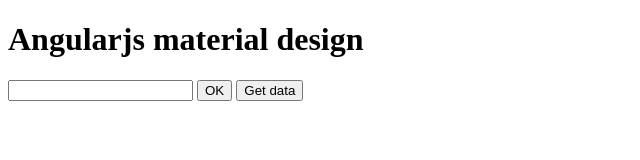
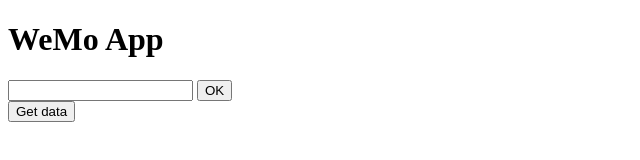
Before and after one commit to lamigue/responsiveApp, a website: page views/index.html in a window 1280 px wide. Shown: the whole page, without its empty margins (0-640 px from the left). Drawn offline with Linux system fonts and the light colour scheme.

```diff
--- a/public/html/signIn.html
+++ b/public/html/signIn.html
@@ -1,7 +1,6 @@
-<div class="starter-template">
-  <h1>Angularjs material design</h1>
-</div>
+<h1>WeMo App</h1>
 
+<div>
 <input type="text" ng-model="ctrl.email" />
 <input type="button" ng-click="ctrl.getUserId()" value="OK" />
 <span>{{ctrl.user}}</span>
@@ -9,3 +8,4 @@
 
 <input type="Button" ng-click="ctrl.getUserData()" value="Get data"/>
 <span>{{ctrl.spanData}}</span>
+</div>
```
Also changed, not shown: 2 other files.
